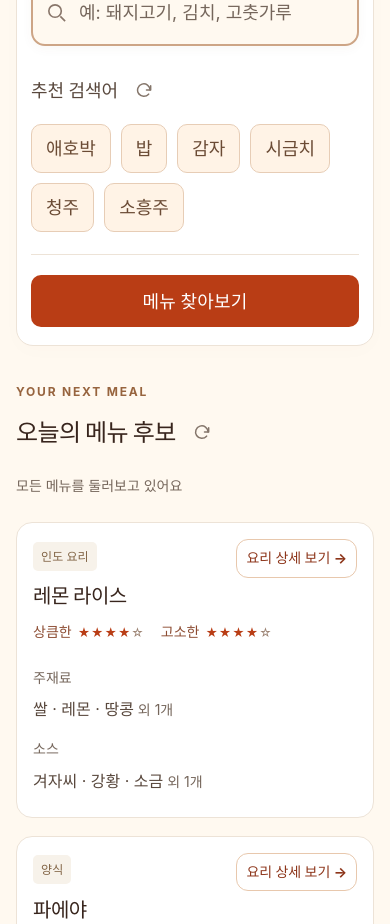
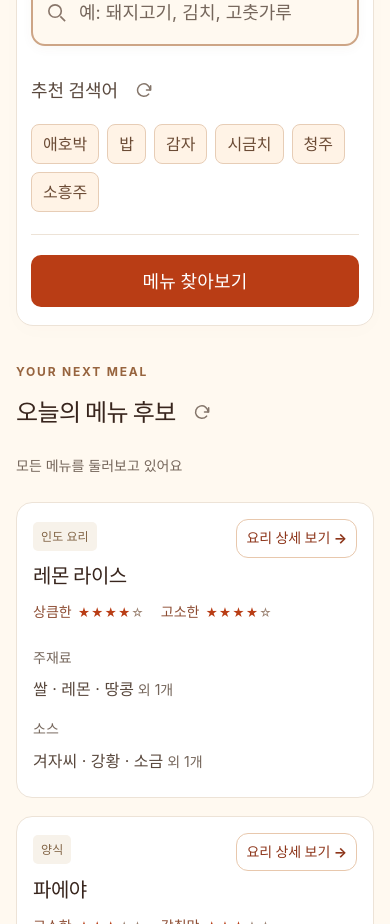
Before and after one commit to YongSiHun/mohaemookji, a React (Vite) app: page / in a window 390 px wide. Shown: the part 2700-3624 px from the top of the page. Built offline with nearby package versions, Linux system fonts and the light colour scheme; a web font is replaced by a local one.

Commit message:
improve: 추천 검색어 버튼 크기 축소

```diff
--- a/src/index.css
+++ b/src/index.css
@@ -1171,7 +1171,7 @@ mark {
 .recommendation-list {
   display: flex;
   flex-wrap: wrap;
-  gap: 10px;
+  gap: var(--space-2);
 }
 .recommendation-list button {
   max-width: 100%;
@@ -1179,10 +1179,10 @@ mark {
   background: #fff3e6;
   color: #6b4b35;
   border: 1px solid #e7cdb6;
-  border-radius: 10px;
-  padding: 11px 16px;
-  min-height: 48px;
-  font-size: var(--text-label);
+  border-radius: 8px;
+  padding: 6px 12px;
+  min-height: 38px;
+  font-size: var(--text-body);
   font-weight: var(--weight-strong);
   line-height: var(--leading-control);
   text-align: left;
@@ -1193,8 +1193,8 @@ mark {
 }
 @media (max-width: 600px) {
   .recommendation-list button {
-    min-height: 46px;
-    padding: 10px 14px;
+    min-height: 40px;
+    padding: 7px 11px;
   }
 }
 
```
Also changed, not shown: 1 other file (tests, documents, lock files or other folders).
